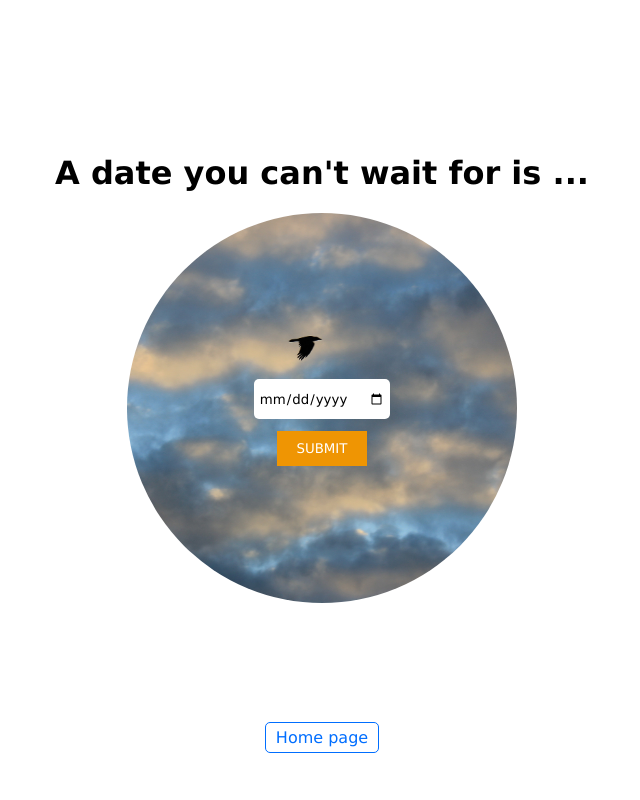
After one commit to Nata25/coming-soon-app, a Node server app: page /calculate in a window 1280 px wide. The commit adds this page. Shown: the whole page, without its empty margins (318-958 px from the left). Run offline with Node 20, Linux system fonts and the light colour scheme.

Commit message:
App now calculates time left to a certain date

```diff
--- a/app.js
+++ b/app.js
@@ -1,5 +1,6 @@
 const express = require('express');
 const hbs = require('hbs');
+const moment = require('moment');
 
 const app = express();
 
@@ -9,25 +10,43 @@ hbs.registerPartials(__dirname + '/views/partials');
 app.set('view engine', 'hbs');
 app.use(express.static(__dirname + '/public'));
 
+hbs.registerHelper('shorten', str => str.slice(3));
+
+hbs.registerHelper('setEnding', days => {
+  if (days === 1) return `${days} day`;
+  else return `${days} days`;
+});
+
 // Routes
 app.get('/', (req, res) => {
   res.render('home.hbs', {
-    title: 'Home page',
-    body: 'Welcome to Express site!',
+    title: 'Don\'t wait too long!',
   });
 });
-app.get('/about', (req, res) => {
-  res.render('about.hbs', {
-    title: 'About page',
-    body: 'This is a body',
+app.get('/calculate', (req, res) => {
+  res.render('calculate.hbs', {
+    title: 'A date you can\'t wait for is ...',
   });
 });
-app.get('/bad', (req, res) => {
-  res.send({
-    message: 'Page not found'
-  });
+app.get('/result', (req, res) => {
+  const now = moment(new Date());
+  const end = moment(req.query.to);
+  const duration = moment.duration(end.diff(now));
+  const days = Math.floor(duration.asDays());
+  const hours = moment().endOf('day').fromNow();
+  if (days > 0) {
+    res.render('results.hbs', {
+      title: 'Here we go!',
+      days,
+      hours,
+    });
+  } else {
+    res.render('error.hbs', {
+      title: 'Error occured!'
+    });
+  }
 });
 
 app.listen(port, () => {
-  console.log(`App is launched on port ${port}`);
+  console.log(`App launched on port ${port}...`);
 });
--- a/package.json
+++ b/package.json
@@ -11,6 +11,7 @@
   "license": "ISC",
   "dependencies": {
     "express": "^4.16.3",
-    "hbs": "^4.0.1"
+    "hbs": "^4.0.1",
+    "moment": "^2.21.0"
   }
 }
--- /dev/null
+++ b/public/styles.css
@@ -0,0 +1,102 @@
+* {
+  font-family: Geneva, Verdana, sans-serif;
+}
+
+main {
+  display: flex;
+  justify-content: center;
+  flex-direction: column;
+  align-items: center;
+  height: 90vh;
+}
+
+form {
+  margin-top: 30px;
+}
+
+input {
+  height: 30px;
+  margin: 5px;
+  padding: 5px;
+  border-radius: 5px;
+  border: 0;
+}
+
+button {
+  display: block;
+  margin: 7px auto;
+  padding: 10px 20px;
+  background: #ef9503;
+  border: 0;
+  text-align: center;
+  color: #fff;
+  text-transform: uppercase;
+}
+
+a {
+  padding: 5px 10px;
+  color: #006eff;
+  text-decoration: none;
+  border: 1px solid #006eff;
+  border-radius: 5px;
+}
+
+a:hover {
+  text-decoration: underline;
+}
+
+footer {
+  text-align: center;
+}
+
+.landing {
+  font-size: 1.1em;
+  color: #323f73;
+  text-align: center;
+}
+
+.circle {
+  display: flex;
+  justify-content: center;
+  align-items: center;
+  width: 350px;
+  height: 350px;
+  padding: 20px;
+  font-size: 1.4em;
+  text-align: center;
+  line-height: 2em;
+  color: #fff;
+  background: url('img/background.jpg') no-repeat center;
+  background-size: 700px;
+  border-radius: 50%;
+}
+
+.circle--results {
+  background-image: url('img/background2.jpg');
+}
+
+.small {
+  margin-top: 20px;
+  margin-bottom: 40px;
+  font-size: .7em;
+  color: #999;
+}
+
+.emphasized {
+  display: block;
+  color: yellow;
+}
+
+.button-link {
+  display: block;
+  padding: 10px 20px;
+  background: #3030b3;
+  color: #fff;
+  border-radius: 3px;
+  text-decoration: none;
+  transition: background-color .2s;
+}
+
+.button-link:hover {
+  background-color: #90b330;
+}
--- /dev/null
+++ b/views/calculate.hbs
@@ -0,0 +1,19 @@
+<!DOCTYPE html>
+<html>
+  <head>
+    <title>{{ title }}</title>
+    {{> header }}
+  </head>
+  <body>
+    <main>
+      <h1>{{ title }}</h1>
+      <div class="circle">
+        <form method="GET" action="/result">
+        <input type="date" name="to">
+        <button value="Submit">Submit</button>
+      </form>
+      </div>
+    </main>
+    {{> footer }}
+  </body>
+</html>
--- a/views/partials/footer.hbs
+++ b/views/partials/footer.hbs
@@ -1 +1 @@
-<footer> Copywrite 2018</footer>
+<footer> <a href="/">Home page</a></footer>
--- /dev/null
+++ b/views/partials/header.hbs
@@ -0,0 +1 @@
+<link rel="stylesheet" href="styles.css"></link>
--- a/views/partials/styles.hbs
+++ /dev/null
@@ -1,5 +0,0 @@
-<style>
-  * {
-    font-family:'Segoe UI', Tahoma, Geneva, Verdana, sans-serif;
-  }
-</style>
```
Also changed, not shown: public/help.html (deleted, +0 -12 lines), views/about.hbs (deleted, +0 -15 lines), views/error.hbs (added, +15 -0 lines), views/home.hbs (+13 -7 lines), views/results.hbs (added, +14 -0 lines), public/img/background.jpg (added), public/img/background2.jpg (added), public/img/background3.jpg (added).
